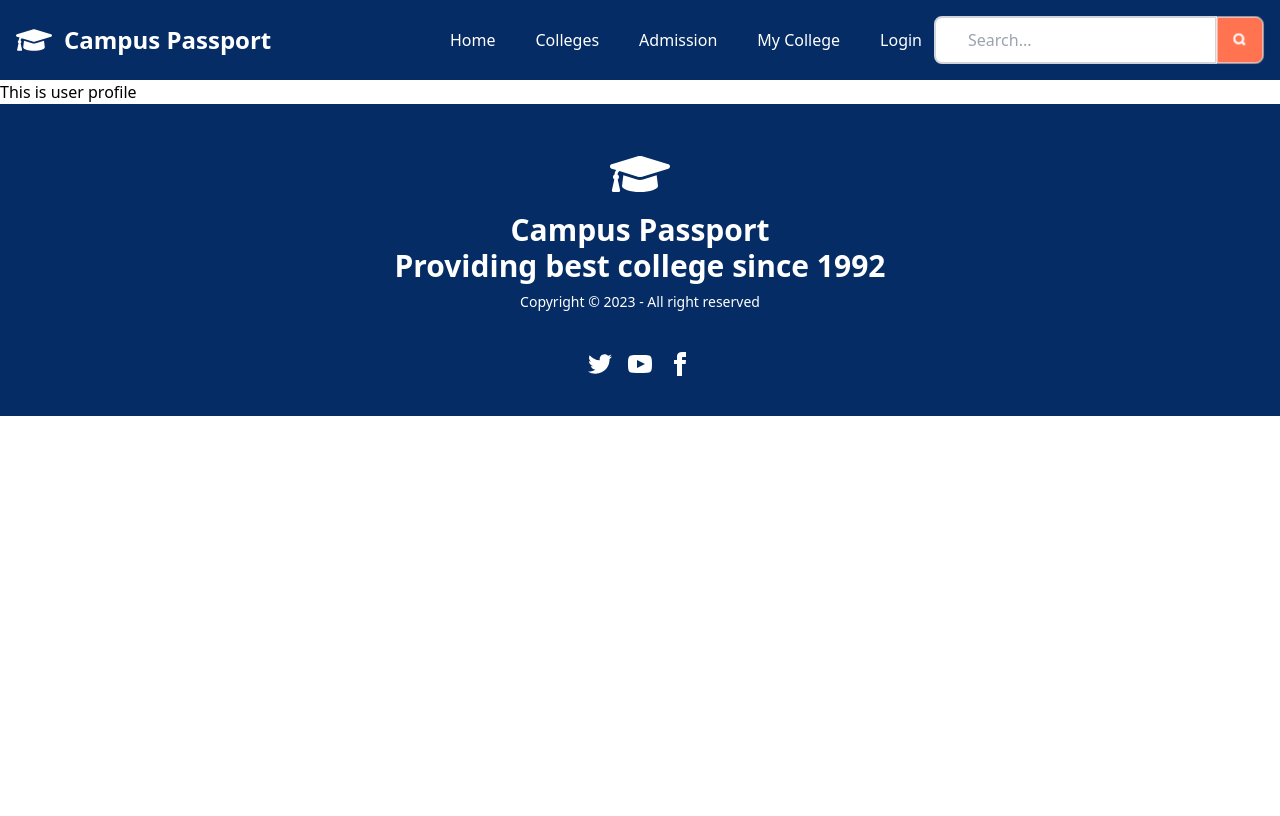
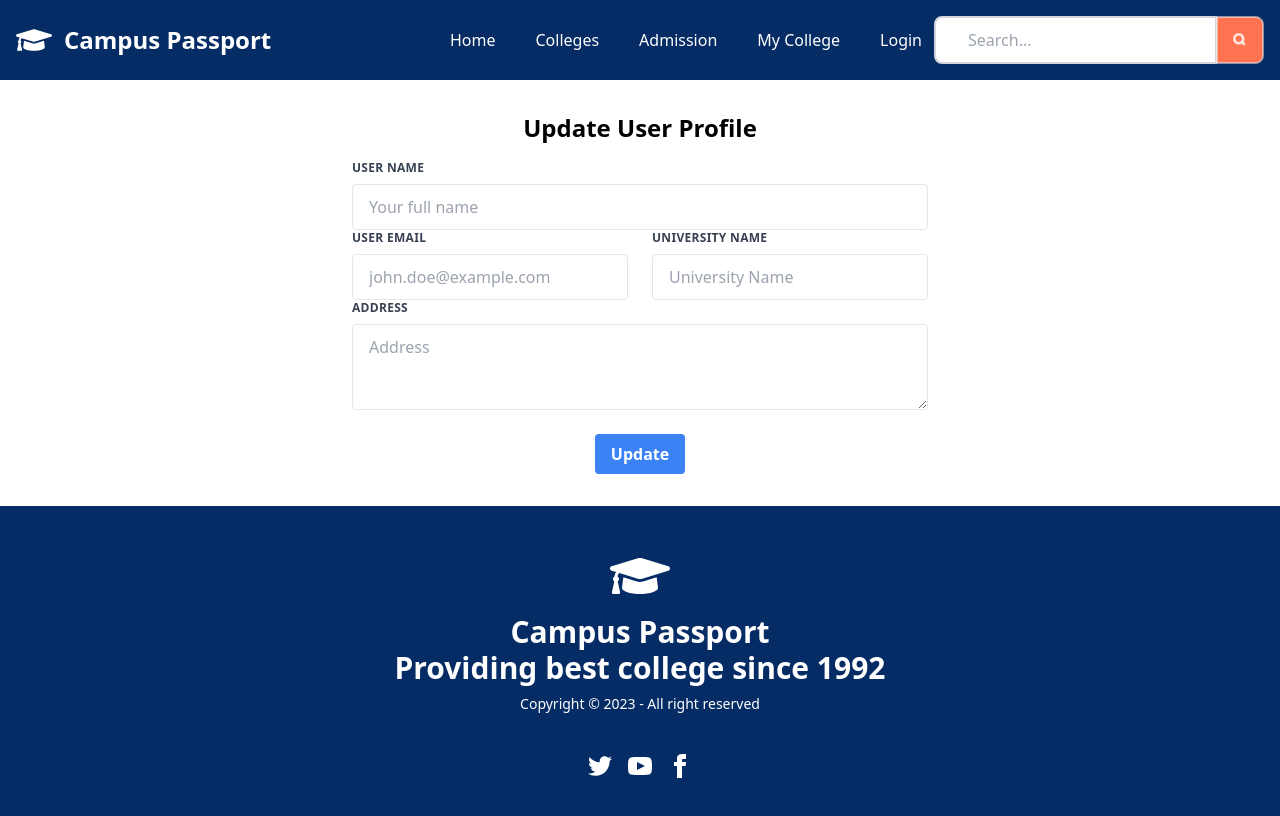
Before and after one commit to mahadi61/campus-passport, a React (Vite) app: page /userProfile in a window 1280 px wide. Built offline with nearby package versions, Linux system fonts and the light colour scheme; no server answers.

Commit message:
user details update form done

```diff
--- a/src/Pages/UserProfile/UserProfile.jsx
+++ b/src/Pages/UserProfile/UserProfile.jsx
@@ -1,5 +1,175 @@
+import { Controller, useForm } from "react-hook-form";
+import Swal from "sweetalert2";
+import Container from "../../Component/Container";
+
 const UserProfile = () => {
-  return <div>This is user profile</div>;
+  const {
+    handleSubmit,
+    control,
+    reset,
+    formState: { errors },
+  } = useForm();
+
+  const onSubmit = (data) => {
+    fetch("https://campus-passport-server.vercel.app/", {
+      method: "POST",
+      headers: {
+        "content-type": "application/json",
+      },
+      body: JSON.stringify(data),
+    })
+      .then((res) => res.json())
+      .then((data) => {
+        if (data.acknowledged) {
+          Swal.fire("Update Successful!", "", "success");
+          reset();
+        }
+      });
+  };
+
+  return (
+    <>
+      <Container>
+        <div className="">
+          <h2 className="text-2xl text-center font-bold mb-4">
+            Update User Profile
+          </h2>
+
+          <form
+            onSubmit={handleSubmit(onSubmit)}
+            className="w-full mx-auto max-w-xl"
+          >
+            <div className="flex flex-wrap -mx-3 mb-6">
+              <div className="w-full px-3 mb-6 md:mb-0">
+                <label
+                  htmlFor="name"
+                  className="block uppercase tracking-wide text-gray-700 text-xs font-bold mb-2"
+                >
+                  User Name
+                </label>
+                <Controller
+                  name="name"
+                  control={control}
+                  defaultValue=""
+                  rules={{
+                    required: "User Name is required",
+                  }}
+                  render={({ field }) => (
+                    <input
+                      {...field}
+                      className="appearance-none block w-full bg-white text-gray-700 border border-gray-200 rounded py-3 px-4 leading-tight focus:outline-none focus:bg-white"
+                      type="text"
+                      placeholder="Your full name"
+                    />
+                  )}
+                />
+                {errors.name && (
+                  <p className="text-red-500 text-xs mt-1">
+                    {errors.name.message}
+                  </p>
+                )}
+              </div>
+              <div className="w-full md:w-1/2 px-3 mb-6 md:mb-0">
+                <label
+                  htmlFor="email"
+                  className="block uppercase tracking-wide text-gray-700 text-xs font-bold mb-2"
+                >
+                  User Email
+                </label>
+                <Controller
+                  name="email"
+                  control={control}
+                  defaultValue=""
+                  rules={{
+                    required: "User Email is required",
+                    pattern: {
+                      value: /^[A-Z0-9._%+-]+@[A-Z0-9.-]+\.[A-Z]{2,}$/i,
+                      message: "Invalid email address",
+                    },
+                  }}
+                  render={({ field }) => (
+                    <input
+                      {...field}
+                      className="appearance-none block w-full bg-white text-gray-700 border border-gray-200 rounded py-3 px-4 leading-tight focus:outline-none focus:bg-white"
+                      type="text"
+                      placeholder="john.doe@example.com"
+                    />
+                  )}
+                />
+                {errors.email && (
+                  <p className="text-red-500 text-xs mt-1">
+                    {errors.email.message}
+                  </p>
+                )}
+              </div>
+              <div className="w-full md:w-1/2 px-3 mb-6 md:mb-0">
+                <label
+                  htmlFor="candidatePhone"
+                  className="block uppercase tracking-wide text-gray-700 text-xs font-bold mb-2"
+                >
+                  University Name
+                </label>
+                <Controller
+                  name="universityName"
+                  control={control}
+                  defaultValue=""
+                  rules={{ required: "Candidate Phone number is required" }}
+                  render={({ field }) => (
+                    <input
+                      {...field}
+                      className="appearance-none block w-full bg-white text-gray-700 border border-gray-200 rounded py-3 px-4 leading-tight focus:outline-none focus:bg-white"
+                      type="text"
+                      placeholder="University Name"
+                    />
+                  )}
+                />
+                {errors.universityName && (
+                  <p className="text-red-500 text-xs mt-1">
+                    {errors.universityName.message}
+                  </p>
+                )}
+              </div>
+              <div className="w-full px-3 mb-6 md:mb-0">
+                <label
+                  htmlFor="address"
+                  className="block uppercase tracking-wide text-gray-700 text-xs font-bold mb-2"
+                >
+                  Address
+                </label>
+                <Controller
+                  name="address"
+                  control={control}
+                  defaultValue=""
+                  rules={{ required: "Address is required" }}
+                  render={({ field }) => (
+                    <textarea
+                      {...field}
+                      className="appearance-none block w-full bg-white text-gray-700 border border-gray-200 rounded py-3 px-4 leading-tight focus:outline-none focus:bg-white"
+                      placeholder="Address"
+                      rows="3"
+                    />
+                  )}
+                />
+                {errors.address && (
+                  <p className="text-red-500 text-xs mt-1">
+                    {errors.address.message}
+                  </p>
+                )}
+              </div>
+            </div>
+            <div className="flex items-center justify-center">
+              <button
+                type="submit"
+                className="bg-blue-500 hover:bg-blue-700 text-white font-bold py-2 px-4 rounded focus:outline-none focus:shadow-outline"
+              >
+                Update
+              </button>
+            </div>
+          </form>
+        </div>
+      </Container>
+    </>
+  );
 };
 
 export default UserProfile;
```
